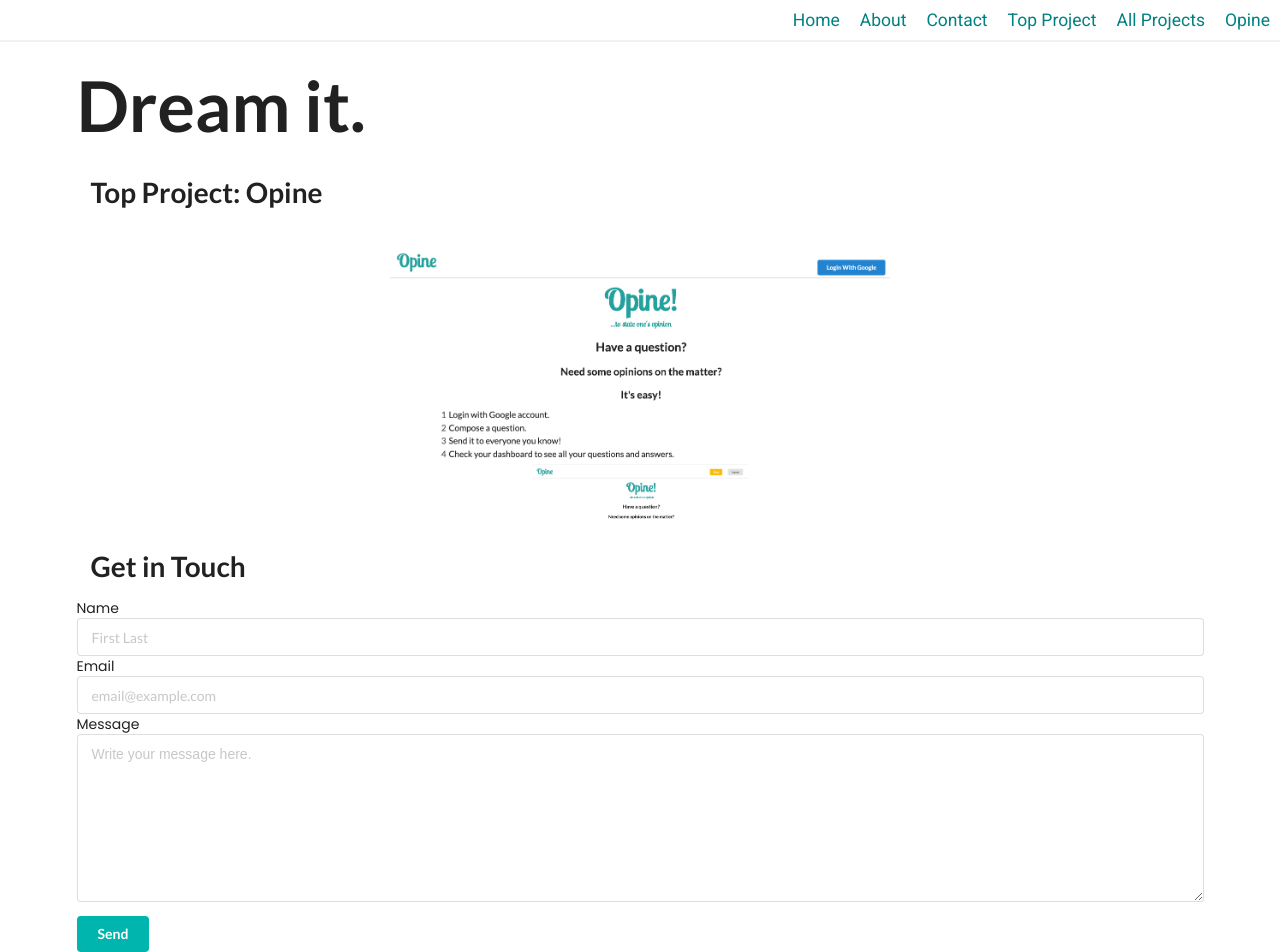
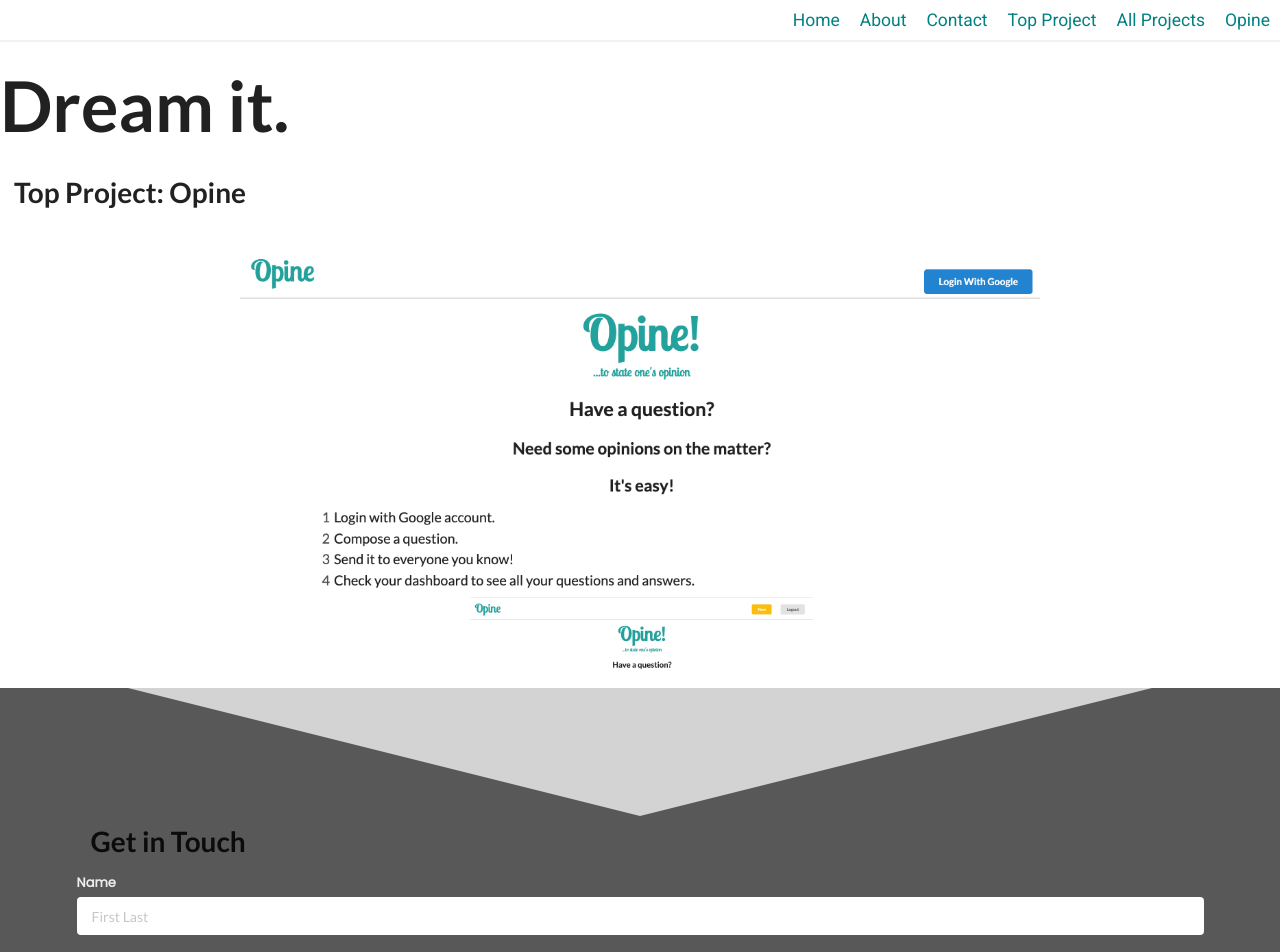
Before and after one commit to rebecca1231/portfolio2, a React (Create React App) app: page / in a window 1280 px wide. Shown: the top 952 px of the page. Built offline with nearby package versions, Linux system fonts and the light colour scheme.

Commit message:
styled contact form

```diff
--- a/src/Components/Contact.js
+++ b/src/Components/Contact.js
@@ -1,47 +1,79 @@
-import React, {useState} from 'react';
-import emailjs from 'emailjs-com';
-import{ init } from 'emailjs-com';
+import React, { useState } from "react";
+import emailjs from "emailjs-com";
+import { init } from "emailjs-com";
 init("user_fXK9H9tV0VfVcqQbo28id");
 
-
 export default function ContactUs() {
-const [sent, setSent] = useState(false)
+  const [sent, setSent] = useState(false);
 
   function sendEmail(e) {
     e.preventDefault();
 
-    emailjs.sendForm('service_ts0cbib', 'template_ymcpv5c', e.target, 'user_fXK9H9tV0VfVcqQbo28id')
-      .then((result) => {
+    emailjs
+      .sendForm(
+        "service_ts0cbib",
+        "template_ymcpv5c",
+        e.target,
+        "user_fXK9H9tV0VfVcqQbo28id"
+      )
+      .then(
+        (result) => {
           console.log(result.text);
-          setSent(true)
-
-      }, (error) => {
+          setSent(true);
+        },
+        (error) => {
           console.log(error.text);
-      });
-
+        }
+      );
   }
 
   return (
-    <div className="ui container">
-    {sent === false ?
-(<>
-    <form className="ui form" onSubmit={sendEmail}>
-      <input type="hidden" name="contact_number"   />
+    <div className="">
+      {sent === false ? (
+        <>
+          <form className="ui inverted form" onSubmit={sendEmail}>
+            <input type="hidden" name="contact_number" />
+            <div className="field">
               <label>Name</label>
-      <input required className="field" type="text" name="user_name" placeholder="First Last" />
+              <input
+                required
+                type="text"
+                name="user_name"
+                placeholder="First Last"
+              />
+            </div>
+            <div className="field">
               <label>Email</label>
-      <input required className="field" type="email" name="user_email" placeholder="email@example.com"/>
+              <input
+                required
+                className="field"
+                type="email"
+                name="user_email"
+                placeholder="email@example.com"
+                style={{ padding: "5px" }}
+              />
+            </div>
+            <div className="field">
               <label>Message</label>
-      <textarea required className="field" name="message" placeholder="Write your message here." />
+
+              <textarea
+                required
+                className="field"
+                name="message"
+                placeholder="Write your message here."
+              />
+            </div>
+            <div className="field">
               <input className="ui button teal" type="submit" value="Send" />
+            </div>
           </form>
-    </>)
-    :(
+        </>
+      ) : (
         <div className="ui huge header">
-    <h3 style={{marginTop:"1rem"}} >Thank you!</h3>
+          <h3 style={{ marginTop: "1rem" }}>Thank you!</h3>
           <p>Your message has been sent!</p>
-    </div>)
-  }
+        </div>
+      )}
     </div>
   );
 }
--- a/src/Components/Landing.js
+++ b/src/Components/Landing.js
@@ -1,20 +1,28 @@
 import React, { useRef, useEffect, useState } from "react";
 import { gsap } from "gsap";
 import { ScrollTrigger } from "gsap/ScrollTrigger";
+import styled from "styled-components";
 
 import { projectData } from "./ProjectCards/projectData";
 import Card from "./ProjectCards/Card";
 import Contact from "./Contact";
 
+const Triangle = styled.div`
+  width: 0;
+  height: 0;
+  margin: 1rem auto 0;
+  border-left: 40vw solid transparent;
+  border-right: 40vw solid transparent;
+
+  border-top: 10vw solid #d3d3d3;
+`
+
 gsap.registerPlugin(ScrollTrigger);
-
-const animation = (ref) => {
-  return {};
-};
 
 const Landing = () => {
   const cardsRef = useRef(null);
   const contactRef = useRef(null);
+  const project = projectData[0];
 
   const animation = (ref) => {
     return {
@@ -34,10 +42,9 @@
     gsap.from(contactRef.current, animation(contactRef));
   }, []);
 
-  const project = projectData[0];
   return (
     <div
-      className="ui container"
+      className=""
       style={{ fontFamily: "Poppins", marginTop: "2rem" }}
     >
       <div>
@@ -63,19 +70,20 @@
           url={project.url}
         />
       </div>
-<div ></div>
-
-      <div ref={contactRef} style={{ marginTop: "2rem", }}>
+      <div className="" ref={contactRef} style={{backgroundColor:"#585858", width:"100%", paddingBottom:"15px"}} >
+      <Triangle/>
+      <div className="ui container">
         <div
           id="contact"
           className="ui large header"
-          style={{ fontSize: "2rem", marginLeft: "1rem" }}
+          style={{ fontSize: "2rem", marginLeft: "1rem", marginTop:"0.5rem" }}
         >
           Get in Touch
         </div>
 
         <Contact />
       </div>
+      </div>
     </div>
   );
 };
--- a/src/Components/ProjectCards/Card.js
+++ b/src/Components/ProjectCards/Card.js
@@ -20,6 +20,11 @@
     height: 175px;
     overflow: hidden;
     margin: 0 auto;
+  }
+  @media (min-width: 900px ){
+    width:800px;
+    height:450px;
+
   }
 `;
 
--- a/src/Components/ProjectCards/Cards.js
+++ b/src/Components/ProjectCards/Cards.js
@@ -1,5 +1,4 @@
 import React from "react";
-import styled from "styled-components";
 
 import Card from "./Card";
 import { projectData } from "./projectData";
```
Lines whose indentation alone changed are shown as unchanged.
